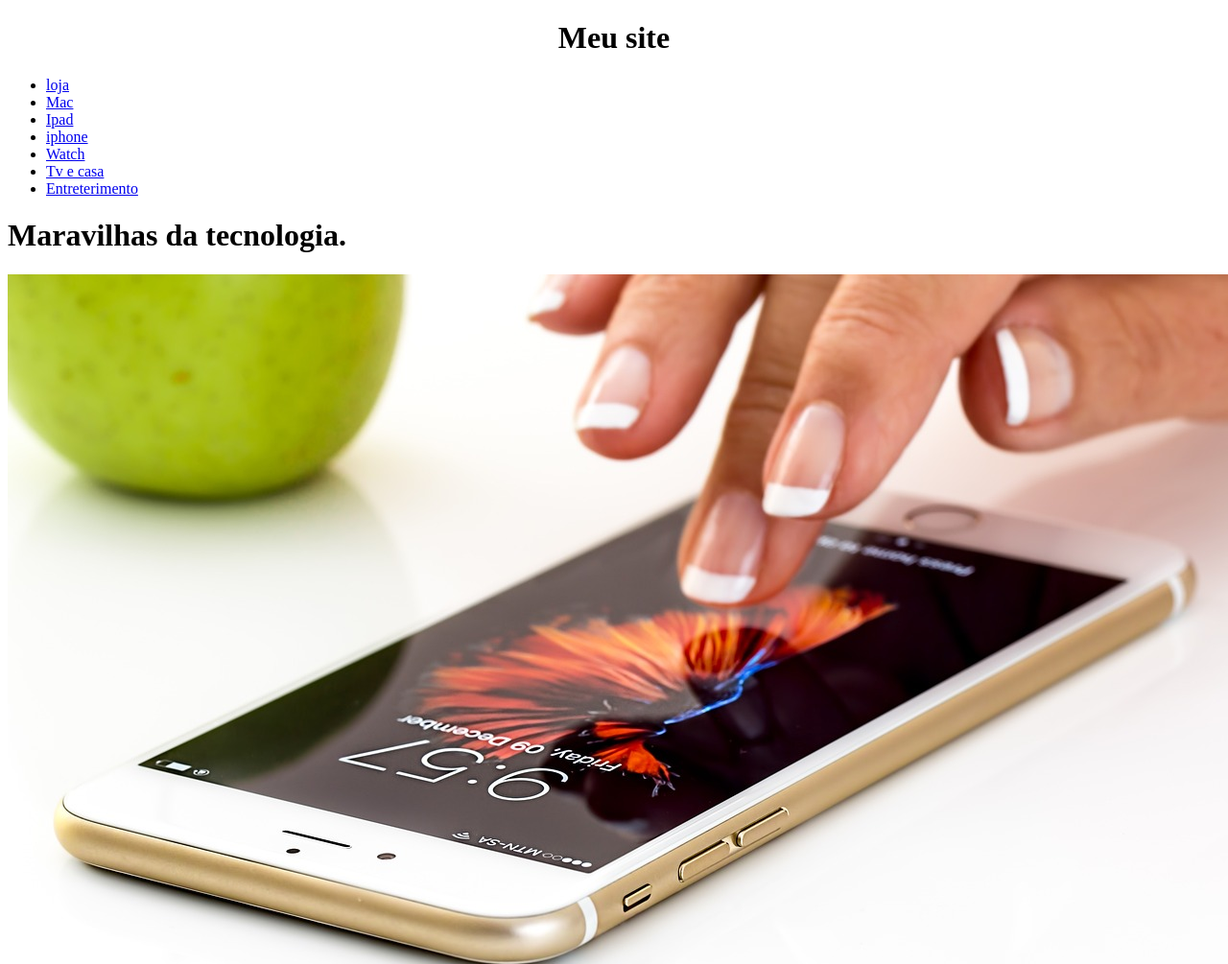
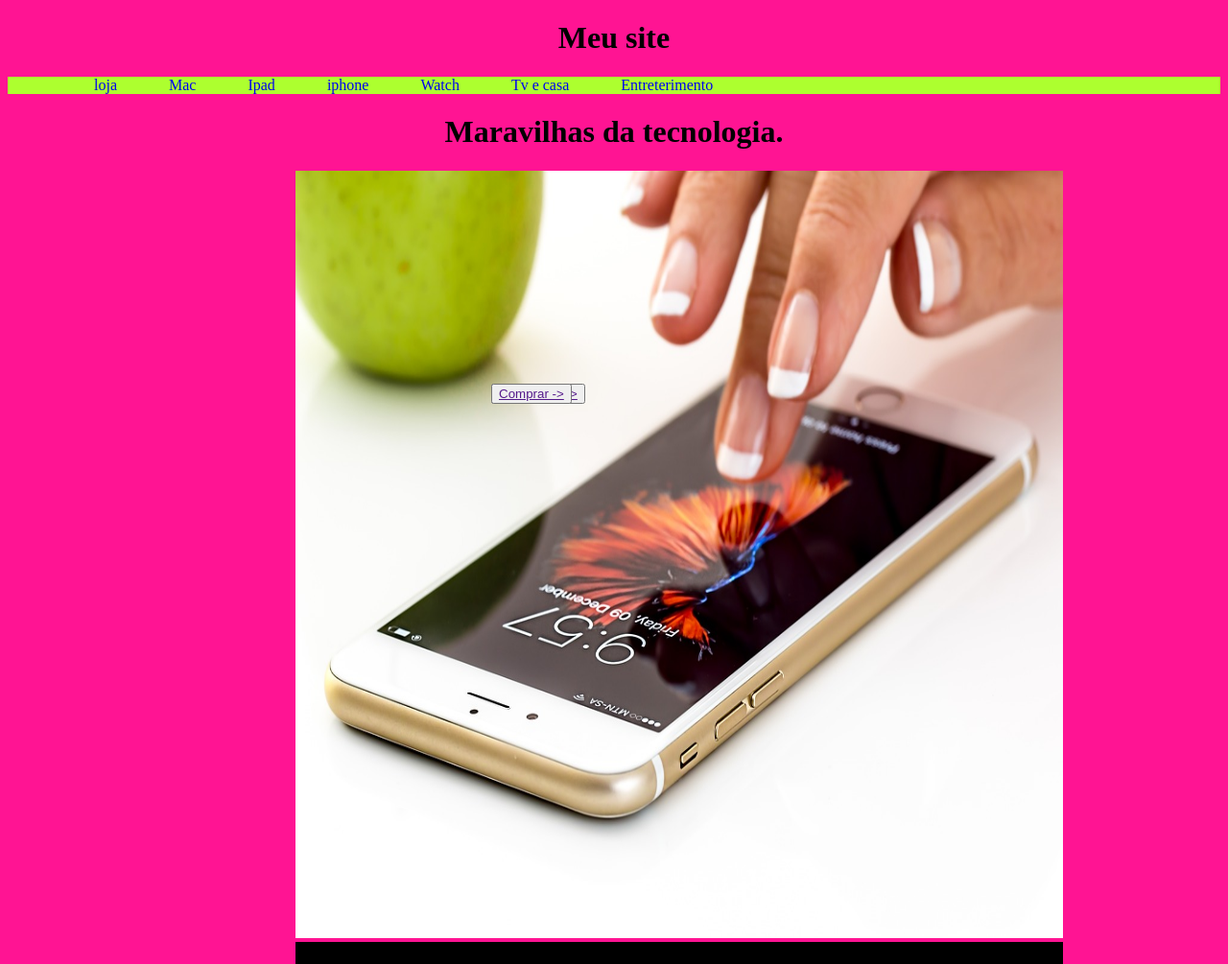
Before and after one commit to meirislene/PROJETO-1, a plain HTML site: page index.html in a window 1280 px wide. Shown: the top 1005 px of the page at 96% size. Drawn offline with Linux system fonts and the light colour scheme.

Commit message:
projeto 1
alterações

```diff
--- a/index.html
+++ b/index.html
@@ -9,10 +9,12 @@
 <link rel="stylesheet" href="style.css">
 
 <body>
-    <div class="projeto1 site">
+
+    <div class="projeto1-site">
         <h1 class="titulo-principal">Meu site </h1>
 
     </div>
+
     <nav class="navergação">
         <ul class="nave">
             <li class="nav-item">
@@ -24,23 +26,23 @@
                 <a href="nav link">Mac</a>
             </li>
 
-            <li class="nav item">
+            <li class="nav-item">
                 <a href="nav link">Ipad</a>
             </li>
 
-            <li class="nav item">
+            <li class="nav-item">
                 <a href="nav link">iphone</a>
             </li>
 
-            <li class="nav item">
+            <li class="nav-item">
                 <a href="nav link">Watch</a>
             </li>
 
-            <li class="nav item">
+            <li class="nav-item">
                 <a href="nav  link">Tv e casa</a>
             </li>
 
-            <li class="nav item">
+            <li class="nav-item">
                 <a href="nav link">Entreterimento</a>
             </li>
 
@@ -50,25 +52,21 @@
 
     <h1>Maravilhas da tecnologia.</h1>
 
-    <div>
-        <div class="imagem">
+
+
+        <div class="bnt1" >
             <img src="imagem/smartphone-1894723_1280.jpg" alt="">
-            <div class="botão">
+            <button onclick="eventodeclique"> <a href="">Saiba mais -></a></button>
+            <button onclick="eventodeclique"> <a href="">Comprar -></a></button>
+        </div>
 
-                <button onclick="eventodeclique"> <a href="">Saiba mais -></a></button>
-                <button onclick="eventodeclique"> <a href="">Comprar -></a></button>
 
-            </div>
+        <div class="bnt">
+            <img src="imagem/keyboard-5017973_1280.jpg" />
+            <button onclick="eventodeclique"> <a href="">Saiba mais -></a></button>
+            <button onclick="eventodeclique"> <a href="">Comprar -></a></button>
         </div>
-    </div>
 
-    <div class="imagem 2">
-        <img src="imagem/keyboard-5017973_1280.jpg" alt="">
-        <div class="botão 2">
-
-            <button onclick="eventodeclique"> <a href="">Saiba mais </a></button>
-            <button onclick="eventodeclique"> <a href="">Comprar</a></button>
-        </div>
     </div>
 
 </body>
--- a/style.css
+++ b/style.css
@@ -2,12 +2,72 @@
  .titulo-principal{
     text-align: center;
 }
+h1{
+    text-align: center;
+}
+body{
+    background-color: deeppink;
+}
+nav{
+    background-color:greenyellow;
+
+}
+
+nav ul li{
+    position: relative;
+     display: inline;
+
+}
 
 
 nav ul li a{
+       position: relative;
+       text-decoration: none;
+       display: inline;
+       margin-left: 50px;
+}
+
+div img{
+    width: 800px;
+    height: 800px;
+    margin-left: 300px;
+}
+
+figure{
     position: relative;
-    float: left;
-    text-align: left;
+    text-align: center;
+}
+
+figure figcaption{
     display: flex;
-    justify-content: left;
+    justify-content:center ;
 }
+
+.bnt{
+    display:inline-table;
+    position:relative;
+  }
+
+.bnt-1{
+    display: inline-table;
+    position: relative;
+  }
+
+.bnt1 button{
+    position: absolute;
+    top: 50%;
+    left: 40%;
+    margin-bottom: 100px;
+    /*-webkit-transform:translate3d(-50%, -50%, 0);
+    -moz-transform:translate3d(-50%, -50%, 0);
+    transform:translate3d(-50%, -50%, 0);*/
+}
+
+.bnt button{
+    position:absolute;
+    top:50%;
+    left:50%;
+    -webkit-transform:translate3d(-50%, -50%, 0);
+    -moz-transform:translate3d(-50%, -50%, 0);
+    transform:translate3d(-50%, -50%, 0);
+  }
```
